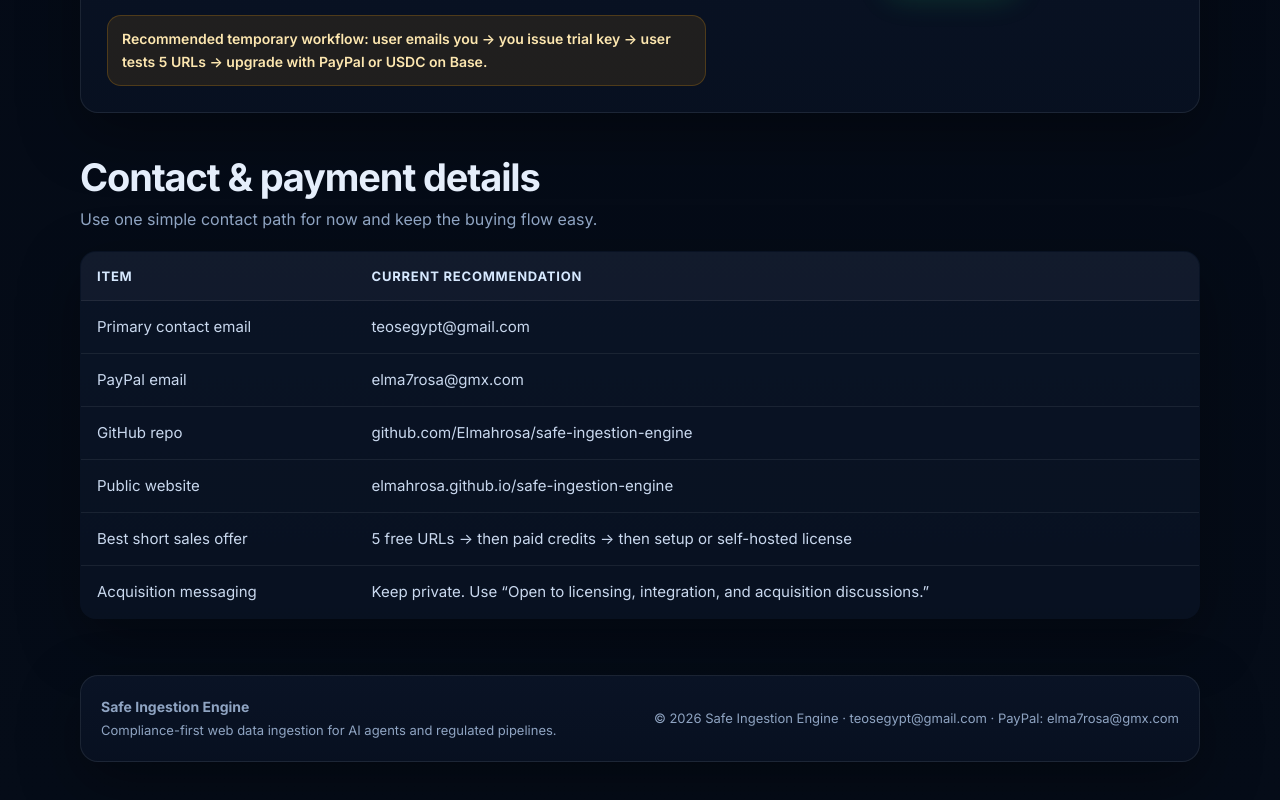
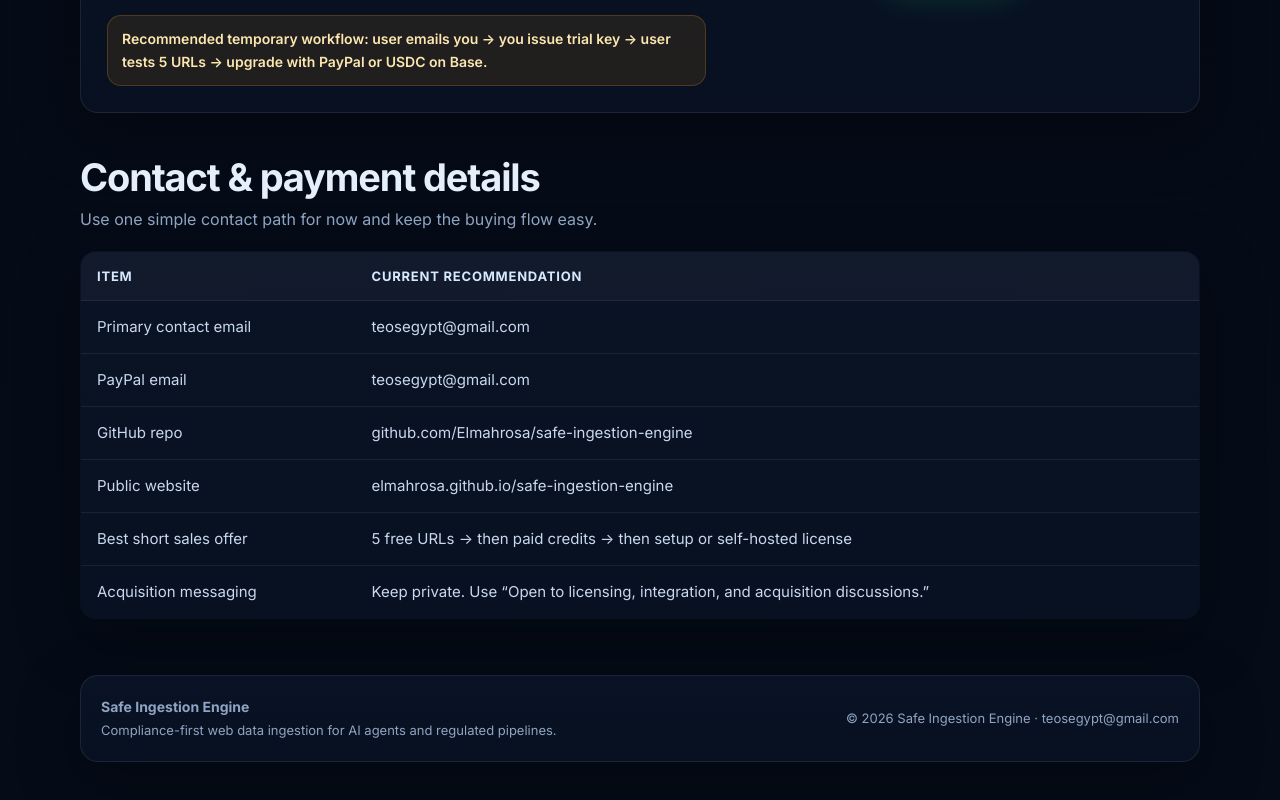
Before and after one commit to Elmahrosa/.github, a plain HTML site: page index.html in a window 1280 px wide. Shown: the part 3240-4040 px from the top of the page. Drawn offline with Linux system fonts and the light colour scheme.

Commit message:
Remove personal PayPal email, use business email

```diff
--- a/index.html
+++ b/index.html
@@ -677,7 +677,7 @@
 
         <div class="cta-actions">
           <a class="btn btn-primary" href="mailto:teosegypt@gmail.com?subject=Safe%20Ingestion%20Engine%20-%205%20Free%20URLs&body=Hello,%0A%0AI%20want%20a%20free%20trial%20API%20key%20with%205%20URLs.%0A%0AName:%0AUse%20case:%0A%0AThanks.">Get Free Trial</a>
-          <a class="btn btn-secondary" href="mailto:elma7rosa@gmx.com?subject=Safe%20Ingestion%20Engine%20-%20PayPal%20Purchase">Pay with PayPal</a>
+          <a class="btn btn-secondary" href="mailto:teosegypt@gmail.com?subject=Safe%20Ingestion%20Engine%20-%20PayPal%20Purchase">Pay with PayPal</a>
         </div>
       </div>
     </div>
@@ -706,7 +706,7 @@
           </tr>
           <tr>
             <td>PayPal email</td>
-            <td><a href="mailto:elma7rosa@gmx.com">elma7rosa@gmx.com</a></td>
+            <td><a href="mailto:teosegypt@gmail.com">teosegypt@gmail.com</a></td>
           </tr>
           <tr>
             <td>GitHub repo</td>
@@ -739,8 +739,7 @@
 
         <div class="small">
           © 2026 Safe Ingestion Engine ·
-          <a href="mailto:teosegypt@gmail.com">teosegypt@gmail.com</a> ·
-          PayPal: <a href="mailto:elma7rosa@gmx.com">elma7rosa@gmx.com</a>
+          <a href="mailto:teosegypt@gmail.com">teosegypt@gmail.com</a>
         </div>
       </div>
     </div>
```
